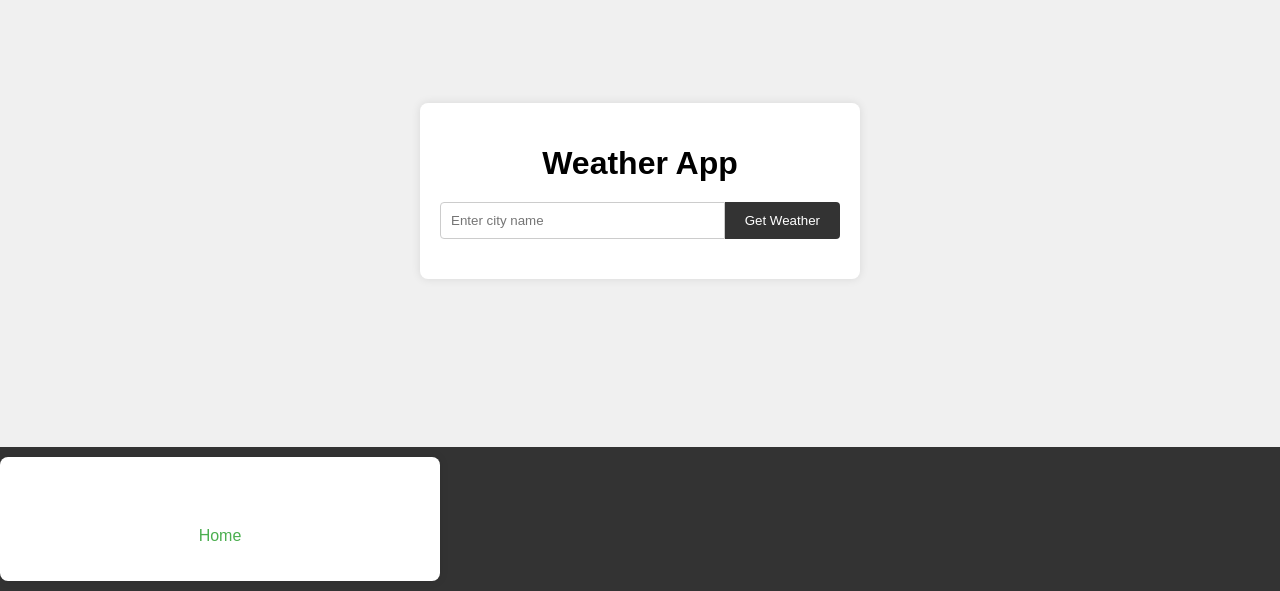
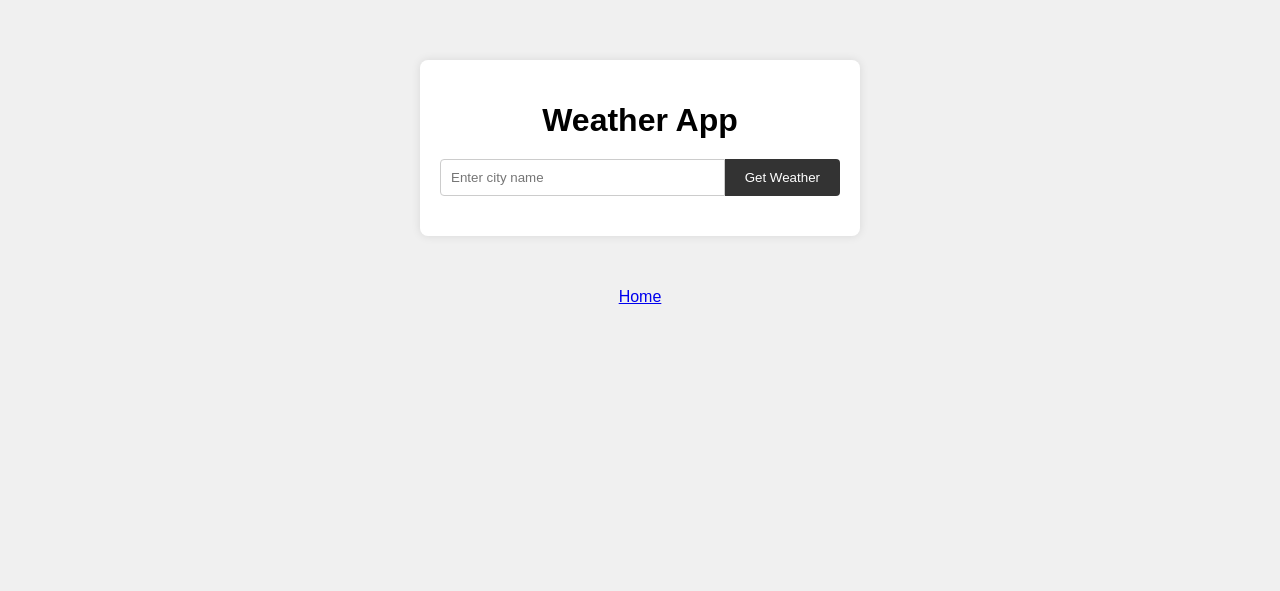
Before and after one commit to lubiloco/Portfolio.github.io, a plain HTML site: page weather.html in a window 1280 px wide. Shown: the part 209-800 px from the top of the page. Drawn offline with Linux system fonts and the light colour scheme.

Commit message:
Update weather.html

```diff
--- a/weather.html
+++ b/weather.html
@@ -17,13 +17,10 @@
       <!-- Weather data will be displayed here -->
     </div>
   </div>
+<br/>
+  <br/>
+  <center><p><a href="index.html">Home</a></p></center>
 
-    <footer>
-        <div class="container">
-            <p>&copy; 2024 Lucas Cunha. All rights reserved.</p>
-            <p><a href="index.html">Home</a></p>
-        </div>
-    </footer>
 
   <script src="weather.js"></script>
 </body>
```
